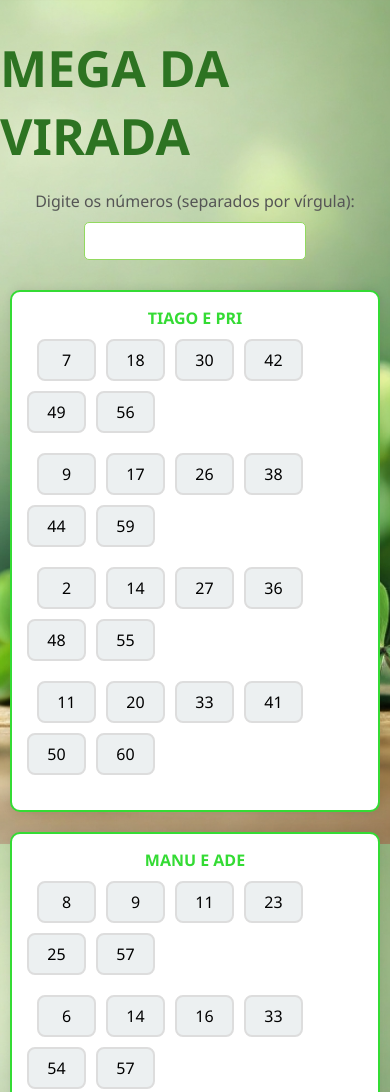
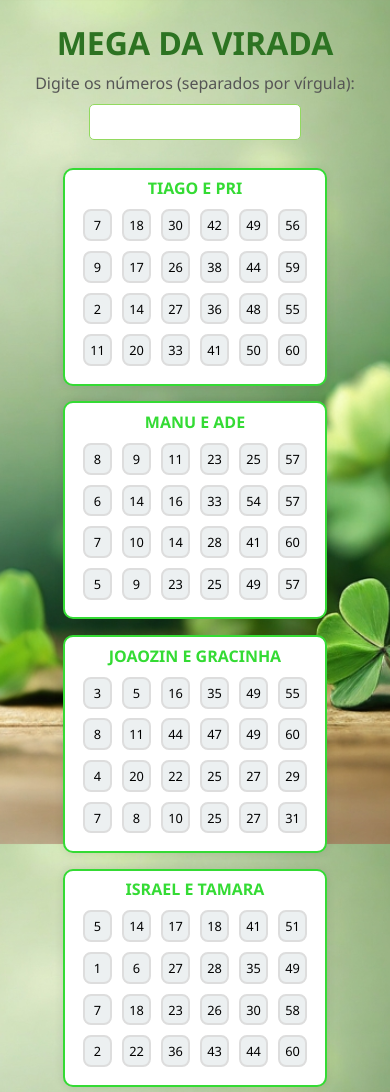
Before and after one commit to Israellgg/megadavira, a plain HTML site: page index.html in a window 390 px wide. Shown: the top 1092 px of the page. Drawn offline with Linux system fonts and the light colour scheme.

Commit message:
aprimorado responsividade para dispositivos móveis

```diff
--- a/index.html
+++ b/index.html
@@ -1,11 +1,10 @@
 <!DOCTYPE html>
-<html lang="en">
+<html lang="pt-br">
 <head>
   <meta charset="UTF-8">
   <meta name="viewport" content="width=device-width, initial-scale=1.0">
   <title>MEGA DA VIRADA</title>
   <link rel="stylesheet" href="styles.css">
-  <script src="script.js" defer></script>
   <link rel="shortcut icon" href="img/icons8-trevo-48.png" type="image/x-icon">
 </head>
 <body>
@@ -17,5 +16,6 @@
 
   <div id="blocosContainer"></div>
 
+  <script src="script.js" defer></script>
 </body>
 </html>
--- a/styles.css
+++ b/styles.css
@@ -1,5 +1,6 @@
 body {
-    font-family: 'Segoe UI', Tahoma, Geneva, Verdana, sans-serif;
+    box-sizing: border-box;
+    font-family: 'Segoe UI', sans-serif;
     margin: 0;
     padding: 0;
     display: flex;
@@ -13,19 +14,19 @@ body {
   h1 {
     color: #2D7322;
     margin-bottom: 20px;
-    font-size: 50px;
+    font-size: 3rem;
 
   }
 
   label {
-    font-size: 16px;
+    font-size: 1rem;
     margin-bottom: 10px;
     color: #555;
   }
 
   #numeroInput {
     padding: 10px;
-    font-size: 14px;
+    font-size: 1rem;
     border: 1px solid #92D95F;
     border-radius: 5px;
     margin-bottom: 20px;
@@ -74,7 +75,7 @@ body {
     border: 2px solid #ddd;
     border-radius: 8px;
     background-color: #ecf0f1;
-    font-size: 16px; /* Reduzi o tamanho da fonte */
+    font-size: 1rem; /* Reduzi o tamanho da fonte */
     width: 25px; /* Reduzi a largura */
     text-align: center;
   }
@@ -86,32 +87,55 @@ body {
 
   .soma {
     margin: 5px;
-    font-size: 14px;
+    font-size: 1remx;
     color: #555;
   }
 
-@media screen and (max-width: 375px) {
+@media (max-width: 425px) {
 
   h1 {
-    text-align: center;
+
+    margin-bottom: 2%;
+    font-size: 2rem;
+  }
+
+  #numeroInput {
+    padding: 2%;
+    width: 50%;
   }
 
   .bloco {
-    max-width: 340px;
-    align-items: center;
-    overflow: hidden;
-
-  }
-
-
-  #blocosContainer {
-    display: flex;
-    flex-wrap: wrap;
-    justify-content: center;
+    margin: 2%;
+    padding: 2%;
+    transition: none;
   }
 
   .lote {
     display: flex;
     flex-wrap: nowrap;
+    margin-bottom: 5px;
+    justify-content: baseline;
+
+
+
   }
+  .numero {
+    margin-bottom: 2%;
+    padding: 2% 0%;
+    font-size: 0.8rem;
+    width: 25px;
+    text-align: center;
 }
+
+.soma {
+  margin: 5px;
+  font-size: 0.8rem;
+  color: #555;
+}
+
+.bloco:hover {
+  transform: none;
+}
+
+
+}
```
